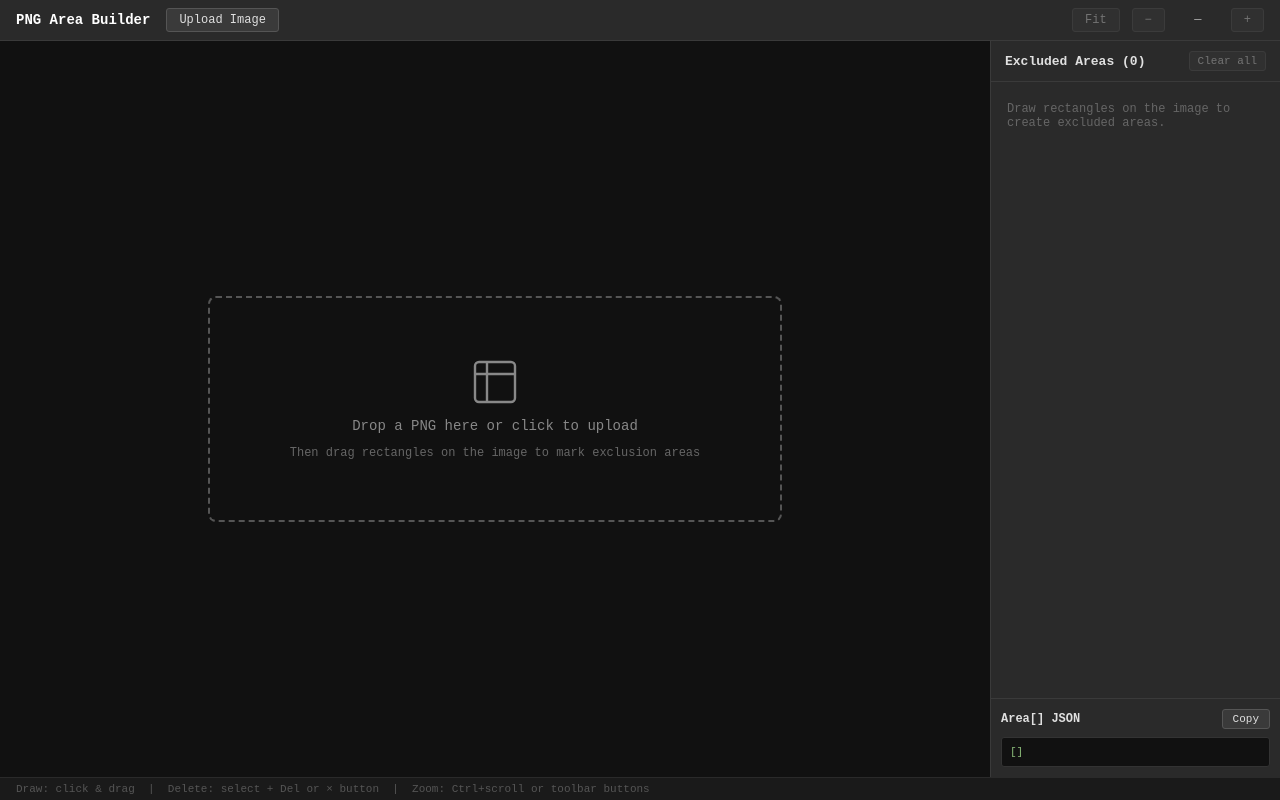
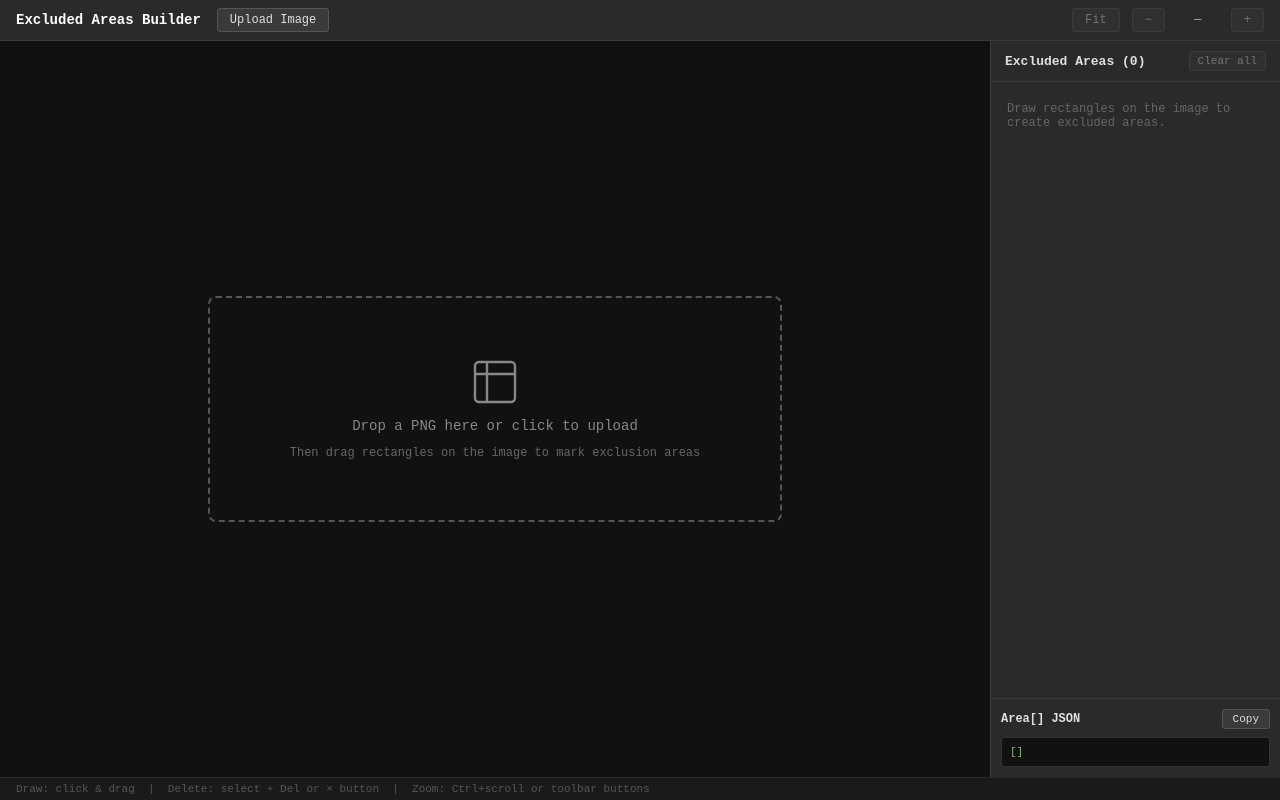
Before and after one commit to dichovsky/png-visual-compare, a website: page tools/excluded-areas-builder.html in a window 1280 px wide. Drawn offline with Linux system fonts and the light colour scheme.

Commit message:
Update tools/excluded-areas-builder.html
Co-authored-by: Copilot <175728472+Copilot@users.noreply.github.com>

```diff
--- a/tools/excluded-areas-builder.html
+++ b/tools/excluded-areas-builder.html
@@ -273,7 +273,7 @@
     </head>
     <body>
         <div id="toolbar">
-            <h1>PNG Area Builder</h1>
+            <h1>Excluded Areas Builder</h1>
             <button id="upload-btn">Upload Image</button>
             <input type="file" id="file-input" accept="image/*" />
             <span style="flex: 1"></span>
```
